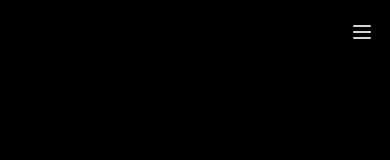
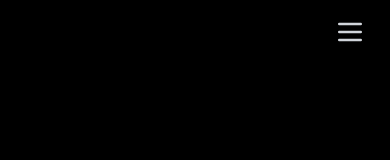
Before and after one commit to AnoopkumarA/personalwebsi, a React (Vite) app: page / in a window 390 px wide. Shown: the top 160 px of the page. Built offline with nearby package versions, Linux system fonts and the light colour scheme; a web font is replaced by a local one.

Commit message:
Update Navbar.tsx

```diff
--- a/src/components/Navbar.tsx
+++ b/src/components/Navbar.tsx
@@ -41,9 +41,9 @@
           {/* Mobile Menu Button */}
           <button
             onClick={() => setIsOpen(!isOpen)}
-            className="md:hidden text-gray-300 hover:text-red-500"
+            className="md:hidden text-gray-300 hover:text-red-500 p-2"
           >
-            {isOpen ? <X size={24} /> : <Menu size={24} />}
+            {isOpen ? <X size={32} /> : <Menu size={32} />}
           </button>
         </div>
       </div>
```
